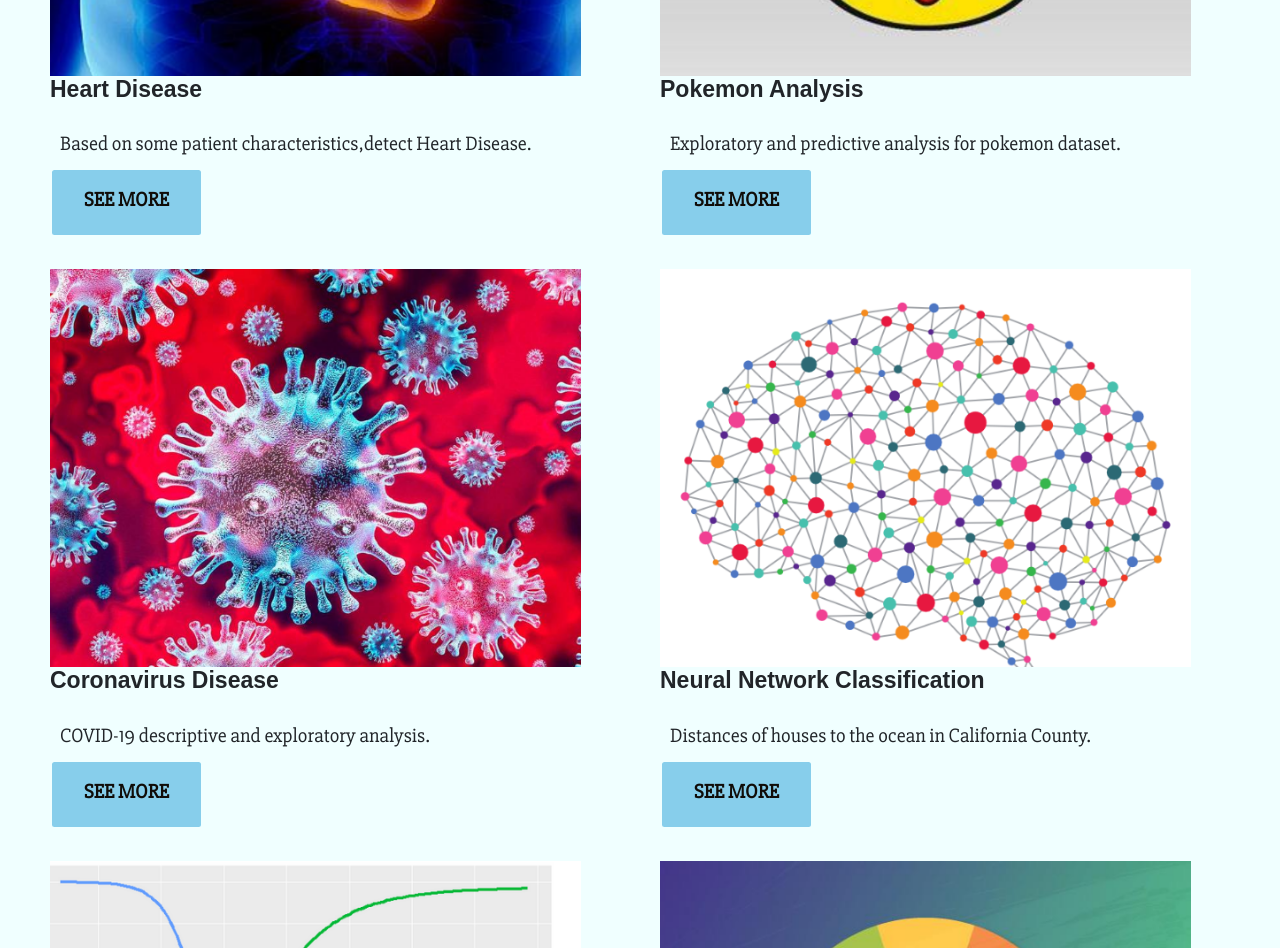
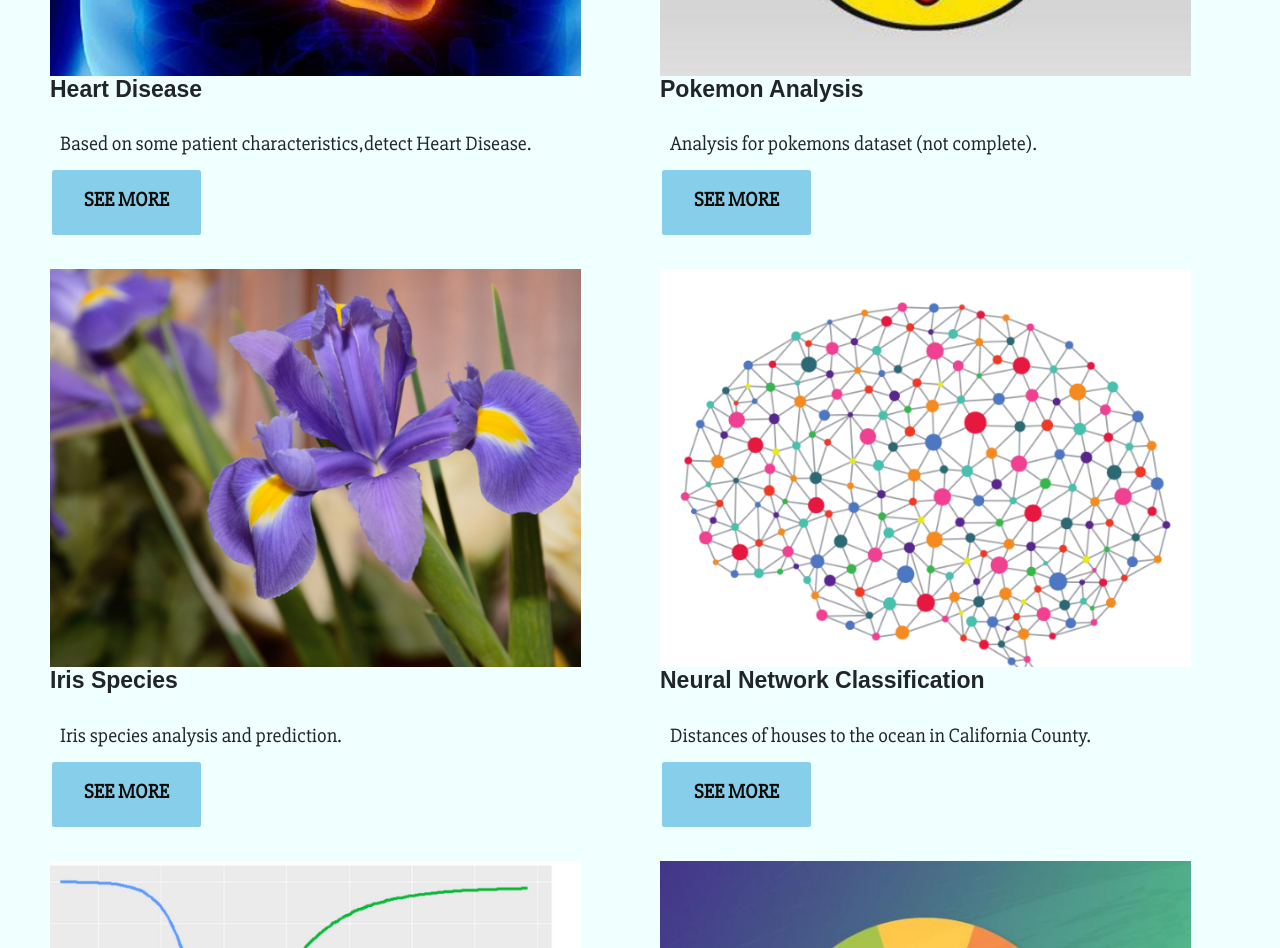
Before and after one commit to jmbarrios27/Personal-Blog, a plain HTML site: page projects.html in a window 1280 px wide. Shown: the part 660-1608 px from the top of the page. Drawn offline with nearby package versions, Linux system fonts and the light colour scheme.

Commit message:
project page update
Coronavirus Analysis deleted, and pulling up the iris spescies analysis.

```diff
--- a/projects.html
+++ b/projects.html
@@ -59,21 +59,21 @@
                     <h3 class="centrar-texto">Pokemon Analysis</h3>
                     <br>
                     <p>
-                        Exploratory and predictive analysis for pokemon dataset.
+                        Analysis for pokemons dataset (not complete).
                     </p>
                     <a href="https://github.com/jmbarrios27/Pokemon-Analysis-and-Classification/blob/master/POKEMON_ANALYSIS.ipynb" class="btn btn-secundario" target="_blank">SEE MORE</a>
                 </div>
             </div>
 
             <div class="anuncio">
-                <img src="img/data-science2.png" alt="anuncio3">
+                <img src="img/iris.png" alt="anuncio3">
                 <div class="contenido-anuncio">
-                    <h3 class="centrar-texto">Coronavirus Disease</h3>
+                    <h3 class="centrar-texto">Iris Species</h3>
                     <br>
                     <p>
-                        COVID-19 descriptive and exploratory analysis.
+                        Iris species analysis and prediction.
                     </p>
-                    <a href="https://github.com/jmbarrios27/Coronavirus-Analysis" class="btn btn-secundario" target="_blank">SEE MORE</a>
+                    <a href="https://github.com/jmbarrios27/Iris-Species/blob/master/Iris_Species.ipynb" class="btn btn-secundario" target="_blank">SEE MORE</a>
                 </div>
             </div>
 
```
Also changed, not shown: img/iris.png (added).
